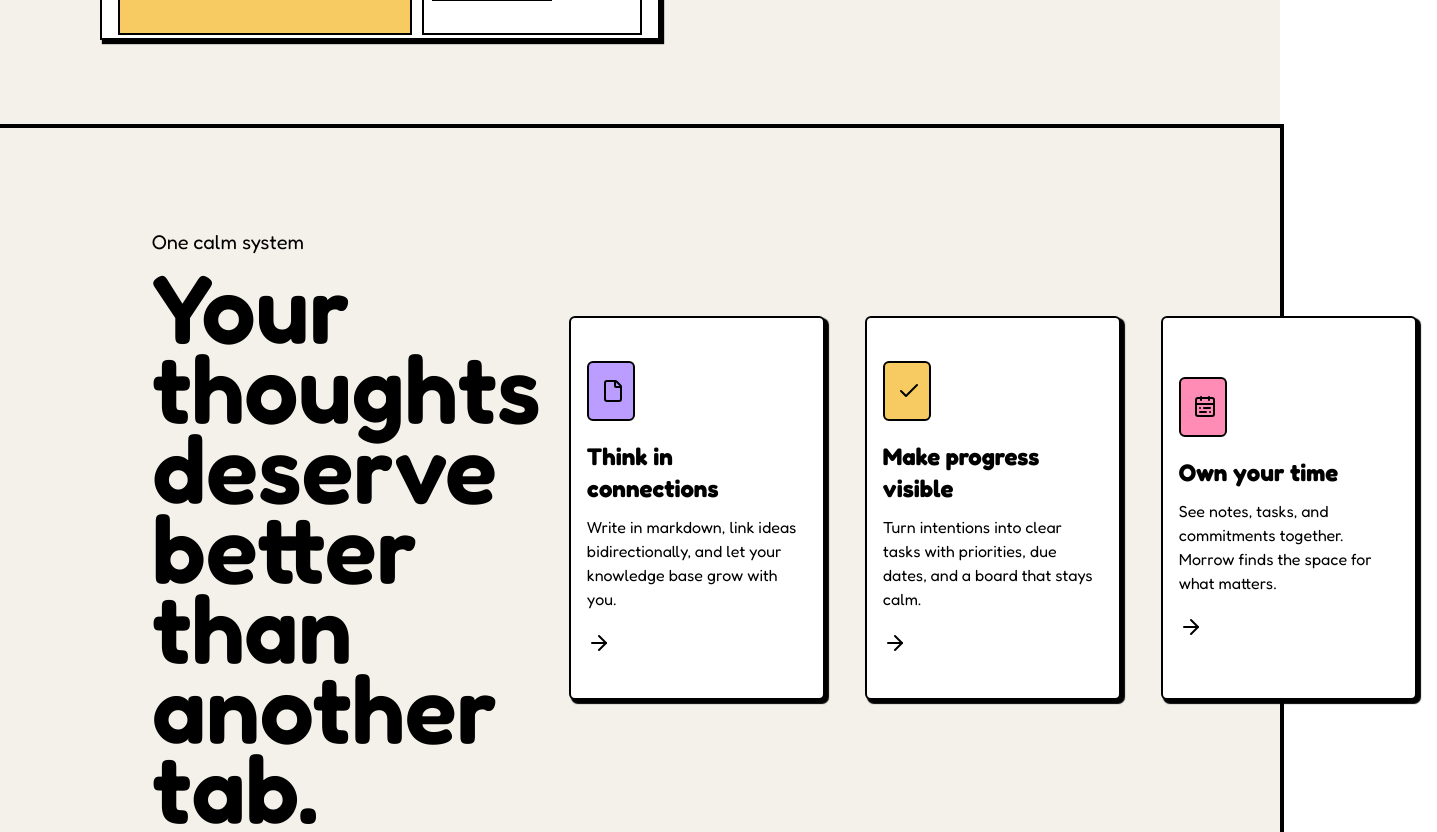
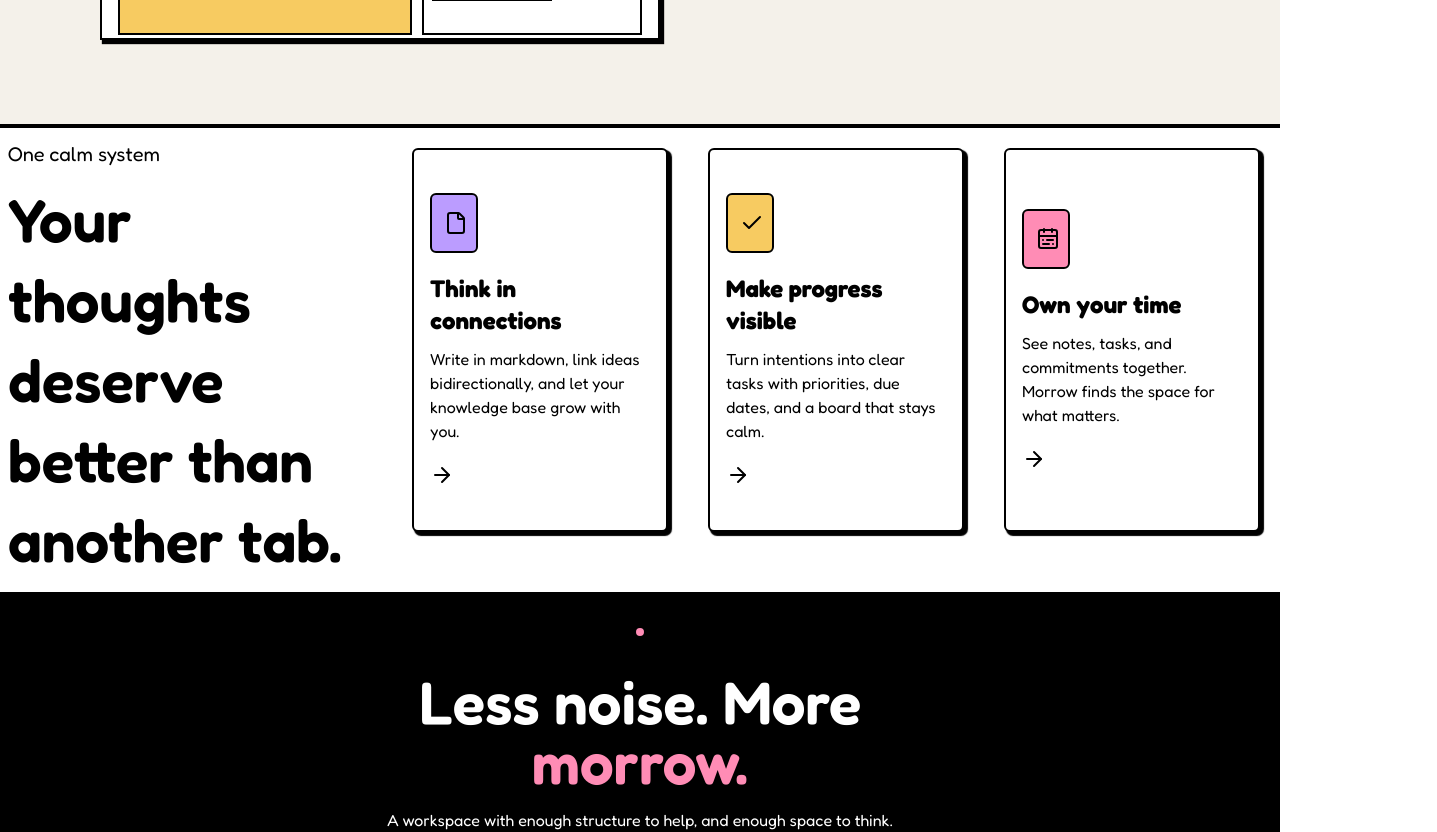
Before and after one commit to novalCandra/NEXUS-FE, a React (Vite) app: page / in a window 1280 px wide. Shown: the part 1140-1972 px from the top of the page, 1437 px wide, since content can reach past the window. Built offline with nearby package versions, Linux system fonts and the light colour scheme.

Commit message:
refactor: ✅ add Refactor Code molecules (Home page)

```diff
--- a/src/components/molecules/HeroIntroduction.tsx
+++ b/src/components/molecules/HeroIntroduction.tsx
@@ -3,21 +3,22 @@
 import CardInformasi from "../atoms/card/CardInfo";
 
 export default function HeroIntroduction() {
+    // container min-h-screen md:h-150 flex flex-col px-1 md:flex-1 md:flex-row md:items-center md:justify-between min-w-full bg-paper md:px-10 lg:px-36 py-2 ring-4 ring-black space-x-3 md:space-x-10 lg:space-x-0
     return (
         <>
-            <div className="container min-h-screen md:h-150 flex flex-col px-1 md:flex-1 md:flex-row md:items-center md:justify-between min-w-full bg-paper md:px-10 lg:px-36 py-2 ring-4 ring-black space-x-3 md:space-x-10 lg:space-x-0">
-                <div className="flex flex-col px-2 md:px-0 lg:px-2 py-10 md:py-0 w-96 md:w-100 lg:w-200 space-y-3">
+            <div className="ring-4 ring-black flex flex-col md:flex md:flex-row md:items-center md:justify-between w-full bg-white">
+                <div className="flex flex-col px-2 md:px-0 lg:px-2 py-10 md:py-0 w-80 md:w-100 lg:w-200 space-y-3">
                     <span className='text-xl font-fredoka'>One calm system</span>
-                    <h2 className='text-5xl md:text-7xl lg:text-8xl font-fredoka font-semibold leading-14 md:leading-20'>Your thoughts deserve better than another tab.</h2>
+                    <h2 className='text-5xl md:text-7xl lg:text-6xl font-fredoka font-semibold leading-14 md:leading-20'>Your thoughts deserve better than another tab.</h2>
                 </div>
-                <div className="flex flex-col md:flex-col lg:flex-row space-x-10 px-3 md:px-5 py-5 space-y-4 md:space-y-5 lg:space-y-10">
+                <div className="flex flex-col md:flex lg:flex-row space-x-10 px-3 md:px-5 py-5 space-y-4 md:space-y-5 lg:space-y-10">
                     {ConfigInformasiCard.map(((item) => (
                         <CardInformasi key={item.id} heading={item.heading} text={item.text} icon={item.icon} style={item.style} />
                     )))}
                 </div>
             </div>
             <div className="container w-full h-70 md:h-80 min-w-full bg-black">
-                <div className="flex flex-col space-y-4 px-0 py-4 items-center w-96 md:w-140 text-center mx-auto">
+                <div className="flex flex-col space-y-4 px-0 py-4 items-center w-80 md:w-140 text-center mx-auto">
                     <Dot size={40} className='text-pink size-10 md:size-12' />
                     <h2 className='text-white font-fredoka text-3xl md:text-6xl font-semibold'>Less noise. More <span className='text-pink'>morrow.</span></h2>
                     <p className='text-white font-fredoka text-md'>A workspace with enough structure to help, and enough space to think.</p>
--- a/src/components/molecules/HeroPrimary .tsx
+++ b/src/components/molecules/HeroPrimary .tsx
@@ -4,7 +4,7 @@
 import CardTimerVirtual from "../atoms/card/CardTimer"
 export default function HeroPrimary() {
     return (
-        <div className="flex flex-col px-4 md:px-25 py-4 space-y-10 relative z-10 w-full md:w-100 lg:w-full">
+        <div className="flex flex-col px-1 md:px-25 py-4 space-y-10 relative z-10 w-full md:w-100 lg:w-full">
             <div className='w-full md:w-100'>
                 <p className='font-fredoka text-dark-surface text-2xl'>ViraOliv brings your notes, tasks, and time into one beautifully simple place — so the next right thing is always easier to see.</p>
             </div>
@@ -13,7 +13,7 @@
                 <Button type='button' path={"/login"} variant='secondary' size='md' icon={Play}>See how it work</Button>
             </div>
             <span className='font-fredoka text-md md:text-base lg:text-xl text-gray-400 font-bold'>No credit card · Your data stays yours</span>
-            <div className="flex flex-col md:flex-col lg:flex-row space-x-8 space-y-8">
+            <div className="flex flex-col md:flex-col lg:flex-row space-x-8 space-y-8 l">
                 <CardLayoutTask />
                 <CardTimerVirtual />
             </div>
```
